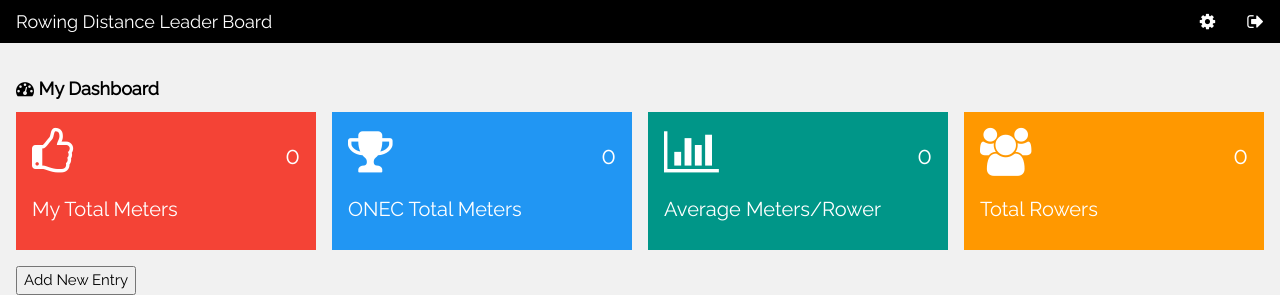
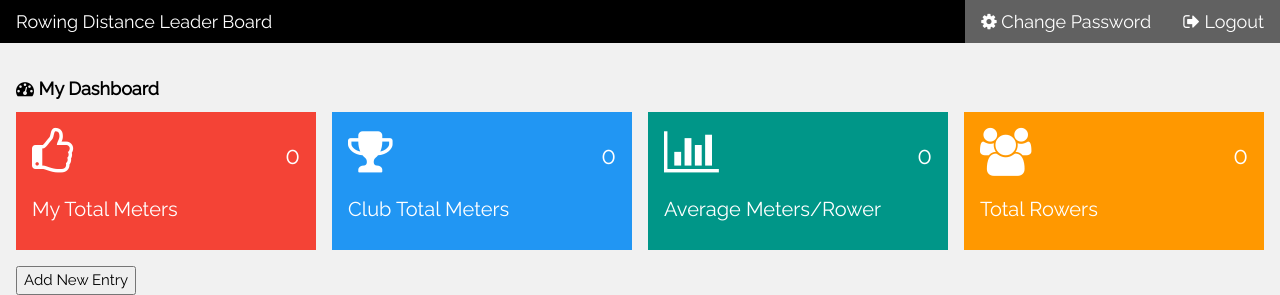
Before and after one commit to stp72/row-log, a PHP site: page /editLogList.php in a window 1280 px wide. Shown: the top 295 px of the page. Run offline with PHP 8.4, Linux system fonts and the light colour scheme; the visitor is signed in with stand-in values (Sample User, id 1); data that the repository does not hold is empty.

Commit message:
Added labels to the buttons.

```diff
--- a/changePassword.php
+++ b/changePassword.php
@@ -48,7 +48,7 @@ if( $_SERVER['REQUEST_METHOD'] == "POST" ) {
         <!-- Top container -->
         <div class="w3-bar w3-top w3-black w3-large" style="z-index:4">
             <span class="w3-bar-item w3-left"><?php echo $conf['settings']['app.title'] ?> - Change Password</span>
-            <a class="w3-bar-item w3-button w3-right" href="editLogList.php"><i class="fa fa-tachometer" aria-hidden="true"></i></a>
+            <a class="w3-bar-item w3-button w3-dark-grey w3-right" href="editLogList.php"><i class="fa fa-tachometer" aria-hidden="true"></i> My Dashboard</a>
         </div>
 
         <!-- !PAGE CONTENT! -->
--- a/editLog.php
+++ b/editLog.php
@@ -62,7 +62,7 @@ if( $_SERVER['REQUEST_METHOD'] == "POST" ) {
         <!-- Top container -->
         <div class="w3-bar w3-top w3-black w3-large" style="z-index:4">
             <span class="w3-bar-item w3-left"><?php echo $conf['settings']['app.title'] ?> - Add/Edit Log</span>
-            <a class="w3-bar-item w3-button w3-right" href="editLogList.php"><i class="fa fa-tachometer" aria-hidden="true"></i></a>
+            <a class="w3-bar-item w3-button w3-dark-grey w3-right" href="editLogList.php"><i class="fa fa-tachometer" aria-hidden="true"></i> My Dashboard</a>
         </div>
 
         <!-- !PAGE CONTENT! -->
--- a/editLogList.php
+++ b/editLogList.php
@@ -25,8 +25,8 @@ else {
         <!-- Top container -->
         <div class="w3-bar w3-top w3-black w3-large" style="z-index:4">
             <span class="w3-bar-item w3-left"><?php echo $conf['settings']['app.title'] ?></span>
-            <a class="w3-bar-item w3-button w3-right" href="index.php"><i class="fa fa-sign-out"></i></a>
-            <a class="w3-bar-item w3-button w3-right" href="changePassword.php"><i class="fa fa-cog"></i></a>
+            <a class="w3-bar-item w3-button w3-dark-grey w3-right" href="index.php"><i class="fa fa-sign-out"></i> Logout</a>
+            <a class="w3-bar-item w3-button w3-dark-grey w3-right" href="changePassword.php"><i class="fa fa-cog"></i> Change Password</a>
         </div>
 
         <!-- !PAGE CONTENT! -->
@@ -65,7 +65,7 @@ else {
                         </h3>
                     </div>
                     <div class="w3-clear"></div>
-                    <h4>ONEC Total Meters</h4>
+                    <h4>Club Total Meters</h4>
                 </div>
             </div>
             <div class="w3-quarter">
--- a/index.php
+++ b/index.php
@@ -20,7 +20,7 @@
         <!-- Top container -->
         <div class="w3-bar w3-top w3-black w3-large" style="z-index:4">
             <span class="w3-bar-item w3-left"><?php echo $conf['settings']['app.title'] ?></span>
-            <a class="w3-bar-item w3-button w3-right" href="signIn.php"><i class="fa fa-sign-in" aria-hidden="true"></i></a>
+            <a class="w3-bar-item w3-button w3-dark-grey w3-right" href="signIn.php"><i class="fa fa-sign-in" aria-hidden="true"></i> Login</a>
         </div>
 
         <!-- !PAGE CONTENT! -->
@@ -38,7 +38,7 @@
                             </h3>
                         </div>
                         <div class="w3-clear"></div>
-                        <h4>ONEC Total Meters</h4>
+                        <h4>Club Total Meters</h4>
                     </div>
                 </div>
                 <div class="w3-third">
--- a/signIn.php
+++ b/signIn.php
@@ -28,7 +28,7 @@ if( $_SERVER['REQUEST_METHOD'] == "POST" ) {
         <!-- Top container -->
         <div class="w3-bar w3-top w3-black w3-large" style="z-index:4">
             <span class="w3-bar-item w3-left"><?php echo $conf['settings']['app.title'] ?></span>
-            <a class="w3-bar-item w3-button w3-dark-grey w3-right" href="index.php">Back to Standings</a>
+            <a class="w3-bar-item w3-button w3-dark-grey w3-right" href="index.php"><i class="fa fa-arrow-left" aria-hidden="true"></i> Back to Standings</a>
         </div>
 
         <!-- !PAGE CONTENT! -->
```
